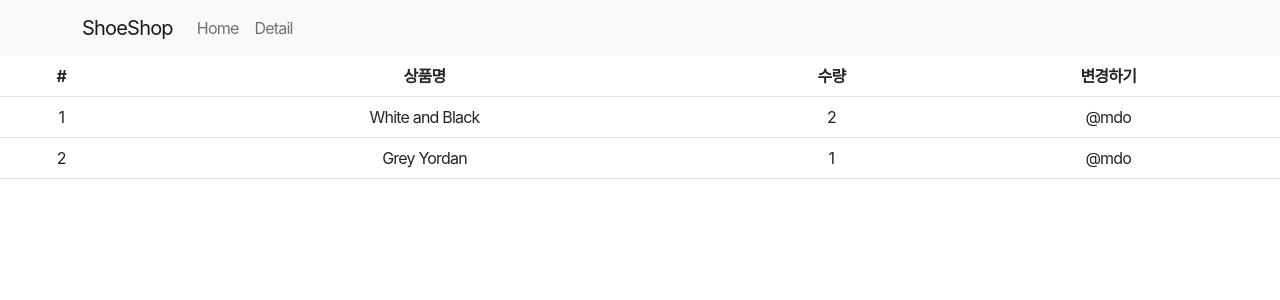
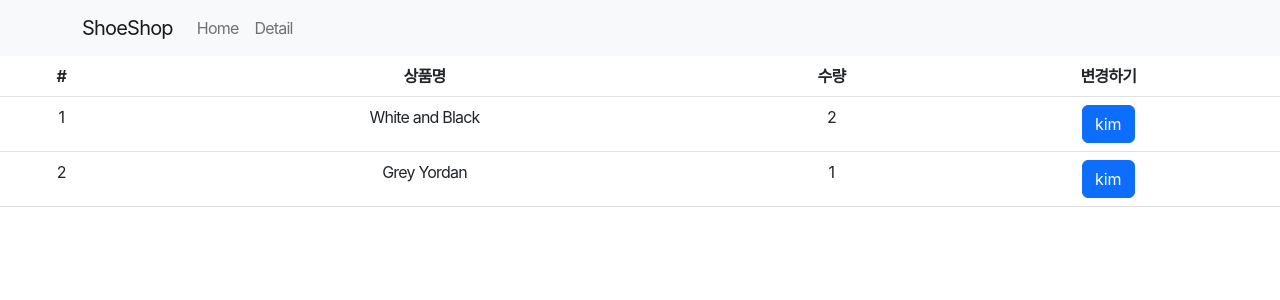
Before and after one commit to kim-song-jun/ReactProject, a React (Create React App) app in the folder shop/: page /cart in a window 1280 px wide. Shown: the top 300 px of the page. Built offline with nearby package versions, Linux system fonts and the light colour scheme.

Commit message:
[Part 2-18] 0820 Redux 3 : store의 state 변경하는 법

```diff
--- a/shop/src/components/Cart.js
+++ b/shop/src/components/Cart.js
@@ -1,9 +1,18 @@
+import { Button } from 'react-bootstrap';
 import Table from 'react-bootstrap/Table';
-import { useSelector } from 'react-redux/es/exports';
+import { useSelector, useDispatch } from 'react-redux/es/exports';
+import { setUserName } from '../store.js';
+
 function Cart() {
-  let a = useSelector((state) => {
+  let state = useSelector((state) => {
     return state.userCart;
   });
+
+  let otherState = useSelector((state) => {
+    return state.userName;
+  });
+
+  let dispatch = useDispatch();
   return (
     <>
       <Table>
@@ -16,13 +25,21 @@ function Cart() {
           </tr>
         </thead>
         <tbody>
-          {a.map(function (e, i) {
+          {state.map(function (e, i) {
             return (
               <tr>
                 <td>{i + 1}</td>
                 <td>{e.name}</td>
                 <td>{e.count}</td>
-                <td>@mdo</td>
+                <td>
+                  <Button
+                    onClick={() => {
+                      dispatch(setUserName());
+                    }}
+                  >
+                    {otherState}
+                  </Button>
+                </td>
               </tr>
             );
           })}
--- a/shop/src/store.js
+++ b/shop/src/store.js
@@ -3,7 +3,14 @@ import { createSlice, configureStore } from '@reduxjs/toolkit';
 let userName = createSlice({
   name: 'userName',
   initialState: 'kim',
+  reducers: {
+    setUserName(state) {
+      return 'john' + state;
+    },
+  },
 });
+
+export let { setUserName } = userName.actions;
 
 let stock = createSlice({
   name: 'stock',
```
